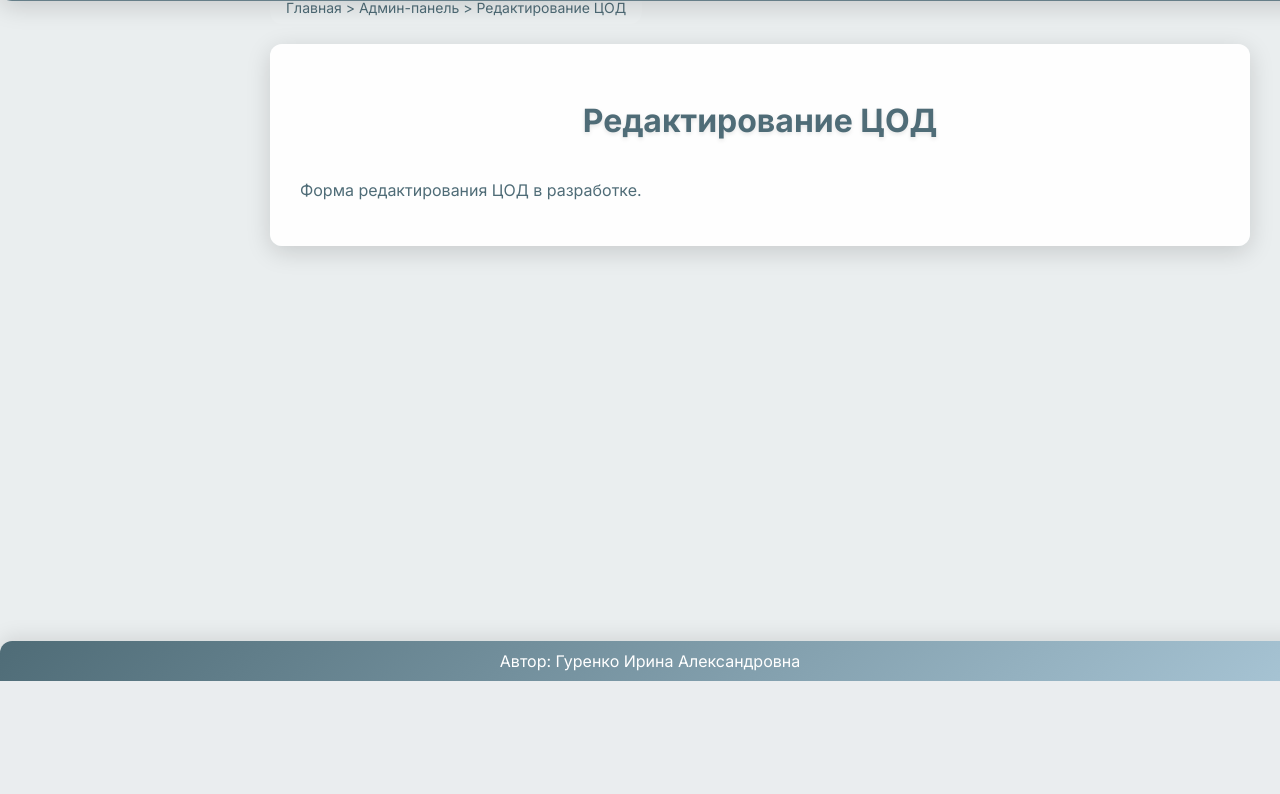
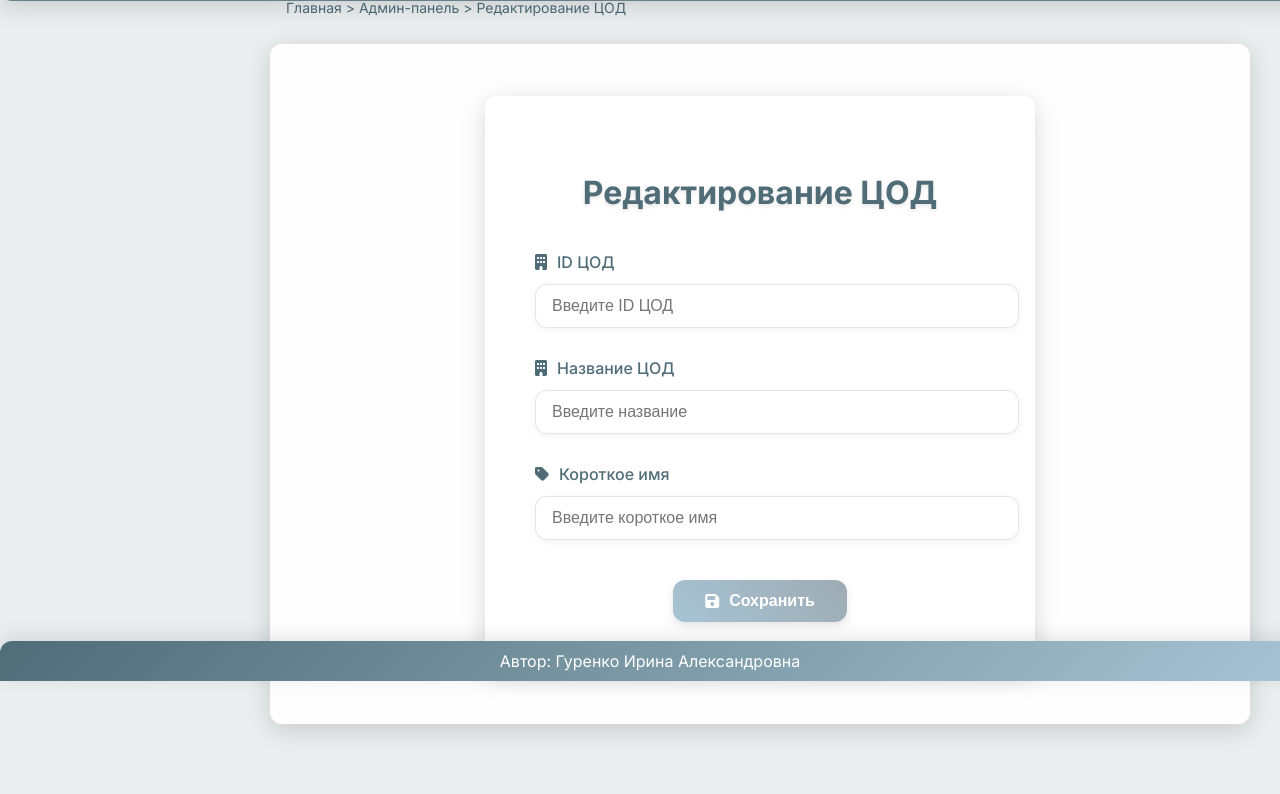
Before and after one commit to Iriiika/cod-cable-management, a Flask app: template templates/edit_dc.html in a window 1280 px wide. Shown: the part 119-913 px from the top of the page. Before the commit the page ends 800 px from the top, so only its background shows below. Run offline with Flask 3, Linux system fonts and the light colour scheme; the template is opened without the code that fills it, so the values that code supplies are empty; some libraries are stand-ins or nearby versions.

Commit message:
Добавила форму редактирования ЦОД и обновила стили

```diff
--- a/static/css/edit_dc.css
+++ b/static/css/edit_dc.css
@@ -1,7 +1,27 @@
 @import url('styles.css');
 
 .edit-dc-content {
-        padding: 30px;
+    display: flex;
+    justify-content: center;
+    align-items: center;
+    min-height: calc(100vh - 160px);
+    padding: 20px;
+}
+
+.edit-dc-form-wrapper {
+    max-width: 450px;
+    width: 100%;
+    background: var(--content-bg);
+    padding: 50px;
+    border-radius: var(--border-radius);
+    box-shadow: var(--shadow);
+    backdrop-filter: blur(10px);
+    transition: transform 0.3s, box-shadow 0.3s;
+}
+
+.edit-dc-form-wrapper:hover {
+    transform: scale(1.02);
+    box-shadow: var(--neon-glow);
 }
 
 .edit-dc-title {
@@ -13,12 +33,80 @@
     text-shadow: 0 2px 4px rgba(0, 0, 0, 0.1);
 }
 
+.edit-dc-form-group {
+    margin-bottom: 30px;
+    text-align: left;
+}
+
+.edit-dc-label {
+    display: flex;
+    align-items: center;
+    gap: 10px;
+    font-size: 16px;
+    font-weight: 500;
+    margin-bottom: 12px;
+    color: var(--text-color);
+}
+
+.edit-dc-input {
+    width: 100%;
+    background: rgba(255, 255, 255, 0.9);
+    border: 1px solid rgba(0, 0, 0, 0.1);
+    transition: border 0.3s, box-shadow 0.3s;
+    padding: 12px 16px;
+    font-size: 16px;
+}
+
+.edit-dc-input:focus {
+    border-color: var(--button-bg);
+    box-shadow: 0 0 8px rgba(167, 196, 212, 0.3);
+}
+
+.edit-dc-button-wrapper {
+    display: flex;
+    justify-content: center;
+    margin-top: 40px;
+}
+
+.edit-dc-submit-btn {
+    padding: 12px 32px;
+    background: var(--button-bg);
+    color: #fff;
+    transition: transform 0.3s, box-shadow 0.3s;
+    display: flex;
+    align-items: center;
+    gap: 10px;
+    font-size: 16px;
+    font-weight: 600;
+    box-shadow: 0 4px 10px rgba(0, 0, 0, 0.1);
+}
+
+.edit-dc-submit-btn:hover {
+    transform: scale(1.05);
+    box-shadow: var(--neon-glow);
+}
+
 @media (max-width: 768px) {
     .edit-dc-content {
-            padding: 20px;
+        padding: 15px;
+    }
+
+    .edit-dc-form-wrapper {
+        padding: 40px;
+    }
+}
+
+@media (max-width: 480px) {
+    .edit-dc-form-wrapper {
+        padding: 30px;
     }
 
     .edit-dc-title {
         font-size: 28px;
     }
+
+    .edit-dc-submit-btn {
+        font-size: 14px;
+        padding: 10px 24px;
     }
+}
--- a/templates/edit_dc.html
+++ b/templates/edit_dc.html
@@ -9,7 +9,25 @@
       <a href="{{ url_for('admin_dashboard') }}">Админ-панель</a> > Редактирование ЦОД
     </div>
     <div class="edit-dc-content content">
-      <h2 class="edit-dc-title">Редактирование ЦОД</h2>
-      <p>Форма редактирования ЦОД в разработке.</p>
+      <div class="edit-dc-form-wrapper">
+        <h2 class="edit-dc-title">Редактирование ЦОД</h2>
+        <form method="POST" action="{{ url_for('edit_dc') }}">
+          <div class="edit-dc-form-group">
+            <label for="dc_id" class="edit-dc-label"><i class="fas fa-building"></i> ID ЦОД</label>
+            <input type="text" id="dc_id" name="dc_id" class="filter-input edit-dc-input" placeholder="Введите ID ЦОД" required>
+          </div>
+          <div class="edit-dc-form-group">
+            <label for="name" class="edit-dc-label"><i class="fas fa-building"></i> Название ЦОД</label>
+            <input type="text" id="name" name="name" class="filter-input edit-dc-input" placeholder="Введите название" required>
+          </div>
+          <div class="edit-dc-form-group">
+            <label for="short_name" class="edit-dc-label"><i class="fas fa-tag"></i> Короткое имя</label>
+            <input type="text" id="short_name" name="short_name" class="filter-input edit-dc-input" placeholder="Введите короткое имя" required>
+          </div>
+          <div class="edit-dc-button-wrapper">
+            <button type="submit" class="excel-btn edit-dc-submit-btn"><i class="fas fa-save"></i> Сохранить</button>
+          </div>
+        </form>
+      </div>
     </div>
   {% endblock %}
```
Lines whose indentation alone changed are shown as unchanged.
